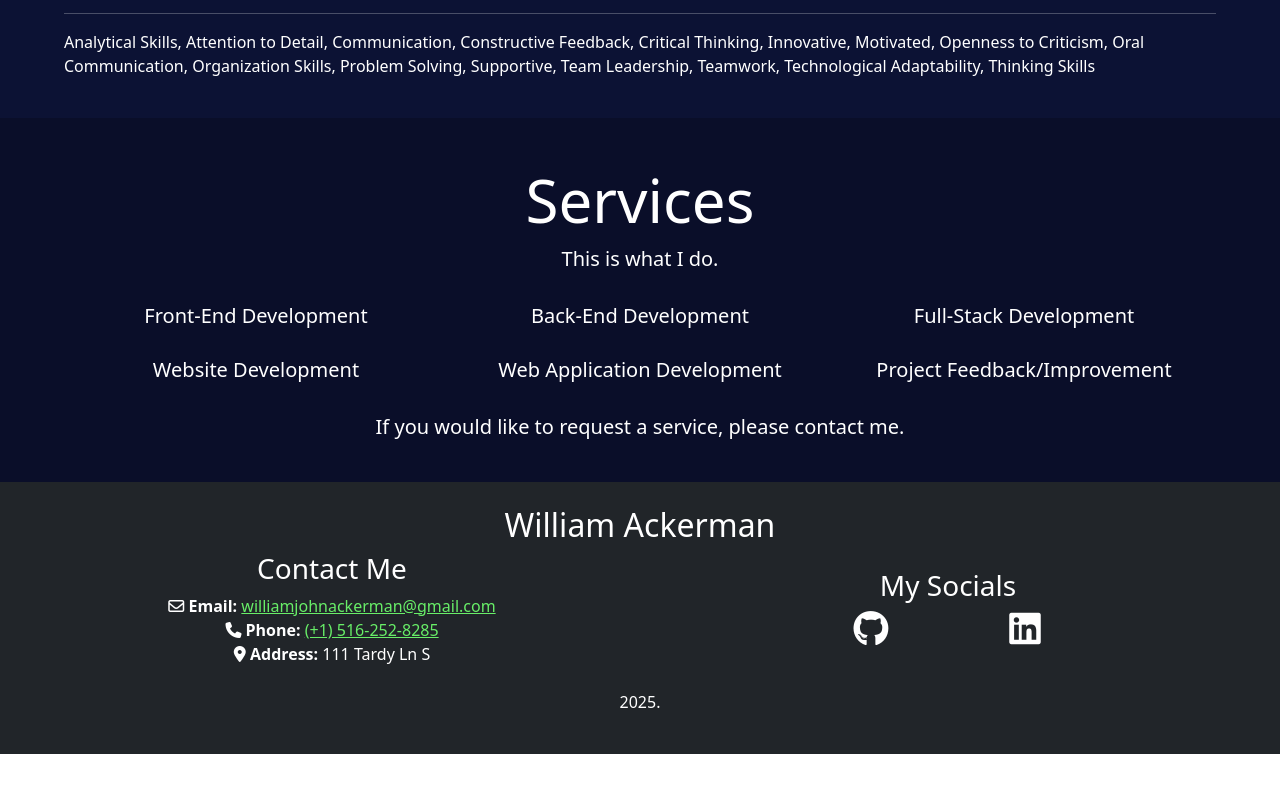
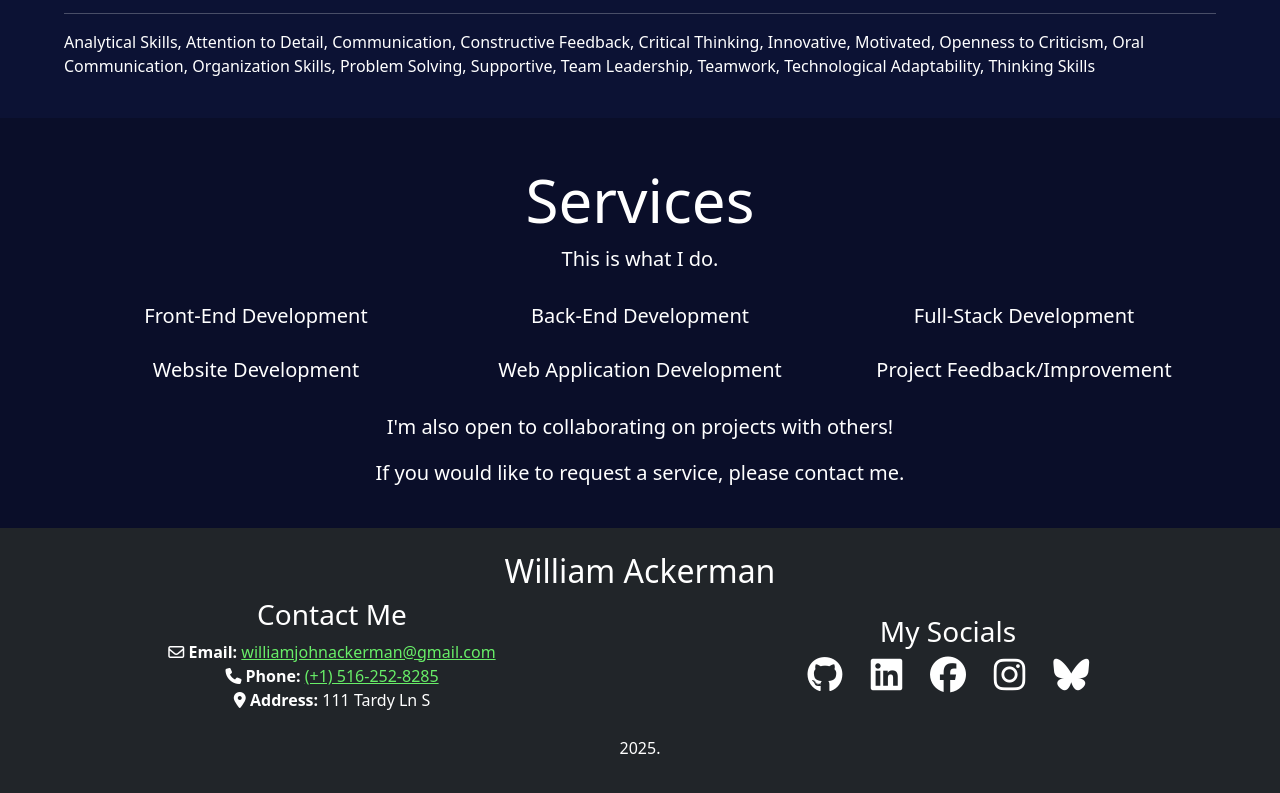
Before and after one commit to WilliamAckerman/WilliamAckerman.github.io, a plain HTML site: page index.html in a window 1280 px wide. Shown: the part 1803-2596 px from the top of the page. Before the commit the page ends 2557 px from the top, so only its background shows below. Drawn offline with nearby package versions, Linux system fonts and the light colour scheme.

Commit message:
Added social media links

```diff
--- a/index.html
+++ b/index.html
@@ -66,15 +66,15 @@
                         <a href="https://www.linkedin.com/in/william-ackerman-6a4005290/" target="_blank" rel="noreferrer" class="mediaIcon">
                             <i class="fa-brands fa-linkedin fa-2x text-white"></i>
                         </a>
-                        <!--<a href="#" target="_blank" rel="noreferrer" class="mediaIcon">
+                        <a href="https://www.facebook.com/share/19XmQJYuYK/?mibextid=wwXIfr" target="_blank" rel="noreferrer" class="mediaIcon">
                             <i class="fa-brands fa-facebook fa-2x text-white"></i>
                         </a>
-                        <a href="#" target="_blank" rel="noreferrer" class="mediaIcon">
+                        <a href="https://www.instagram.com/williamjohnackerman?igsh=MWc5b3RkYW1paHVrNg%3D%3D&utm_source=qr" target="_blank" rel="noreferrer" class="mediaIcon">
                             <i class="fa-brands fa-instagram fa-2x text-white"></i>
                         </a>
-                        <a href="#" target="_blank" rel="noreferrer" class="mediaIcon">
+                        <a href="https://bsky.app/profile/williamackerman.bsky.social" target="_blank" rel="noreferrer" class="mediaIcon">
                             <i class="fa-brands fa-bluesky fa-2x text-white"></i>
-                        </a>-->
+                        </a>
                     </div>
                 </div>
             </div>
@@ -175,6 +175,7 @@
                     <h5 class="serviceItem">Web Application Development</h5>
                     <h5 class="serviceItem">Project Feedback/Improvement</h5>
                 </div>
+                <p class="sectionText">I'm also open to collaborating on projects with others!</p>
                 <p class="sectionText">If you would like to request a service, please <!--<a href="#Contact" class="contactLink">-->contact me.<!--</a>--></p>
                 <!--More information on my services <a href="#" class="contactLink" style="margin: 0">here.</a>-->
                 <br><!--<br>-->
@@ -251,21 +252,21 @@
                                     <i class="fa-brands fa-linkedin text-white footerIcon"></i>
                                 </a>
                             </div>
-                            <!--<div class="boxIcon">
-                                <a href="#">
+                            <div class="boxIcon">
+                                <a href="https://www.facebook.com/share/19XmQJYuYK/?mibextid=wwXIfr">
                                     <i class="fa-brands fa-facebook text-white footerIcon"></i>
                                 </a>
                             </div>
                             <div class="boxIcon">
-                                <a href="#">
+                                <a href="https://www.instagram.com/williamjohnackerman?igsh=MWc5b3RkYW1paHVrNg%3D%3D&utm_source=qr">
                                     <i class="fa-brands fa-instagram text-white footerIcon"></i>
                                 </a>
                             </div>
                             <div class="boxIcon">
-                                <a href="#">
+                                <a href="https://bsky.app/profile/williamackerman.bsky.social">
                                     <i class="fa-brands fa-bluesky text-white footerIcon"></i>
                                 </a>
-                            </div>-->
+                            </div>
                         </div>
                     </div>
                 </div>
```
